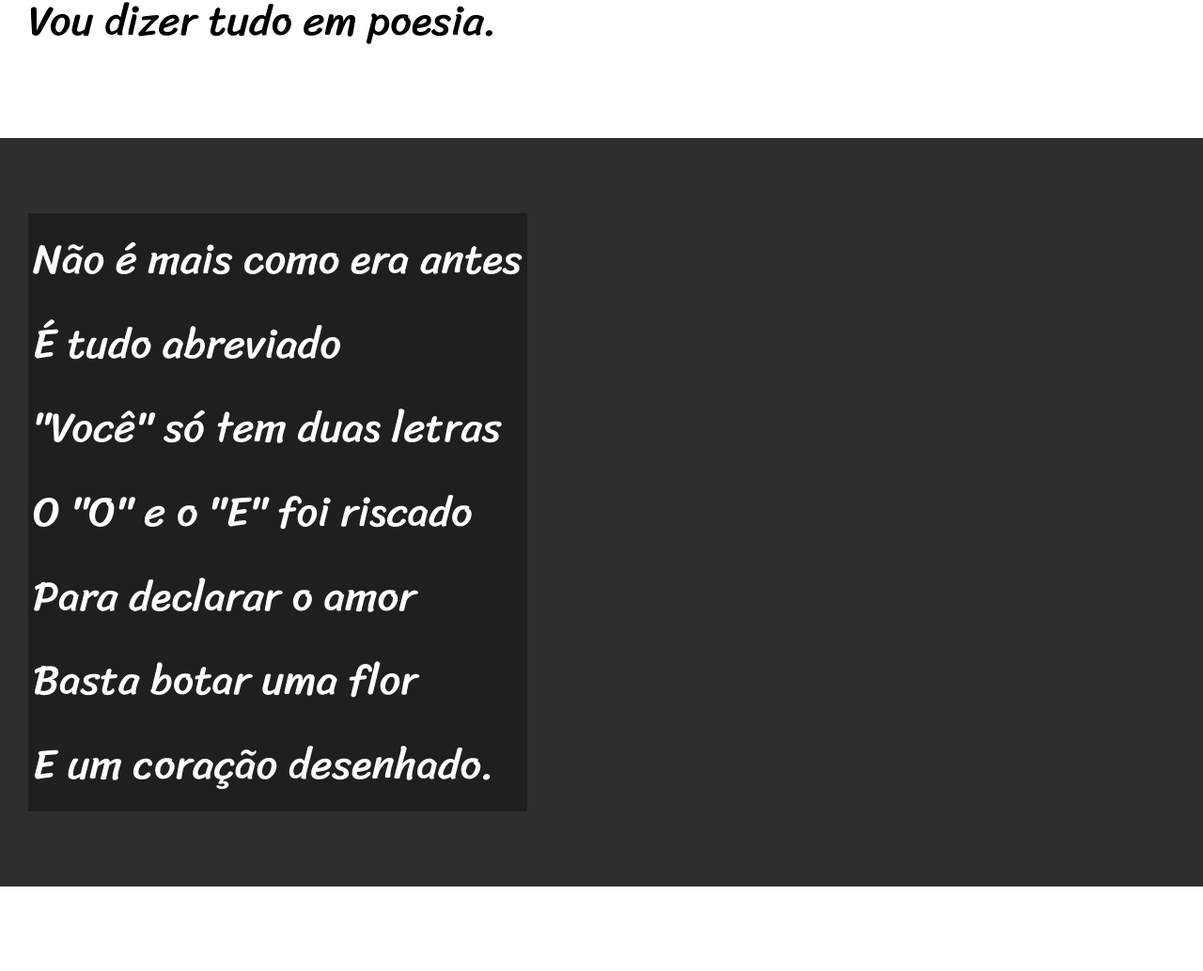
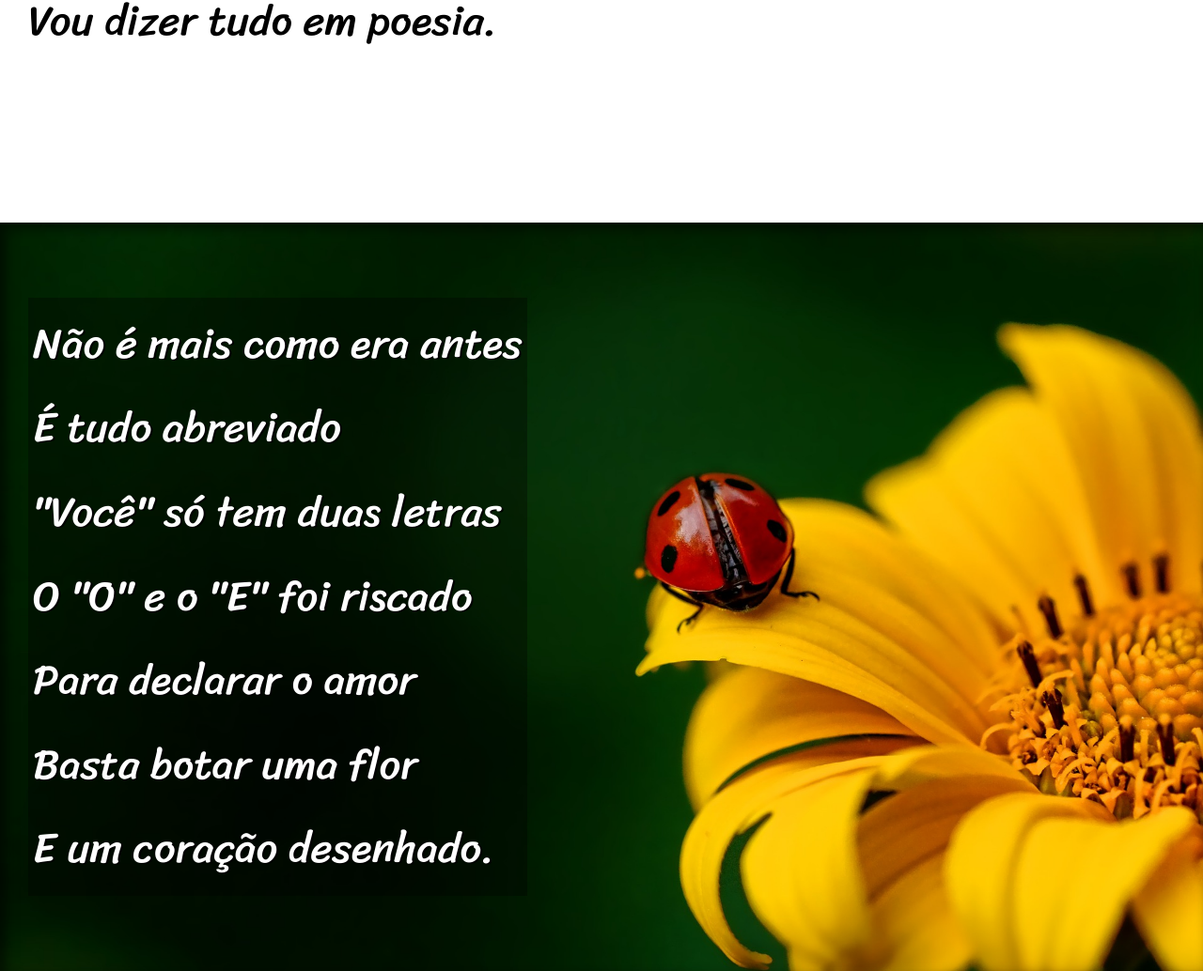
Before and after one commit to FelixMarcoss/HTML-CSS, a plain HTML site: page Desafios/d12/index.html in a window 1280 px wide. Shown: the part 900-1934 px from the top of the page at 94% size. Drawn offline with Linux system fonts and the light colour scheme.

Commit message:
projeto d12 finalizado

```diff
--- a/Desafios/d12/index.html
+++ b/Desafios/d12/index.html
@@ -26,7 +26,7 @@
 
 
 
-    <section class="imagem">
+    <section class="imagem" id="img01">
         <p>
             Não é mais como era antes <br>
             É tudo abreviado <br>
@@ -60,7 +60,7 @@
         </p>
     </section>
 
-    <section class="imagem">
+    <section class="imagem" id="img02">
         <p>
             Tenho saudade das cartas <br>
             Escritas com a própria mão <br>
--- a/Desafios/d12/style.css
+++ b/Desafios/d12/style.css
@@ -56,7 +56,9 @@ section{
     font-family: var(--font3);
     font-size: 3.5vw;
 }
-
+section > p {
+    padding-bottom: 2em;
+}
 footer{
     background-color: black;
     text-align: center;
@@ -69,12 +71,28 @@ footer{
     color: black;
 }
 .imagem{
-    background-color: rgba(0, 0, 0, 0.727);
+    background-color: rgba(0, 0, 0, 0.738);
     color: white;
+    box-shadow: inset 6px 6px 13px 0px rgba(0, 0, 0, 0.588);
+    background-size: cover;
+    background-attachment: fixed;
 }
 
 .imagem > p{
     background-color: rgba(0, 0, 0, 0.336);
     display: inline-block;
     padding: 5px;
+    text-shadow: 2px 1px 0px black;
+
 }
+
+#img01{
+    background-image: url("imagens/background001.jpg");
+    background-position: right center;
+
+}
+
+#img02{
+    background-image: url(imagens/background002.jpg);
+
+}
```
